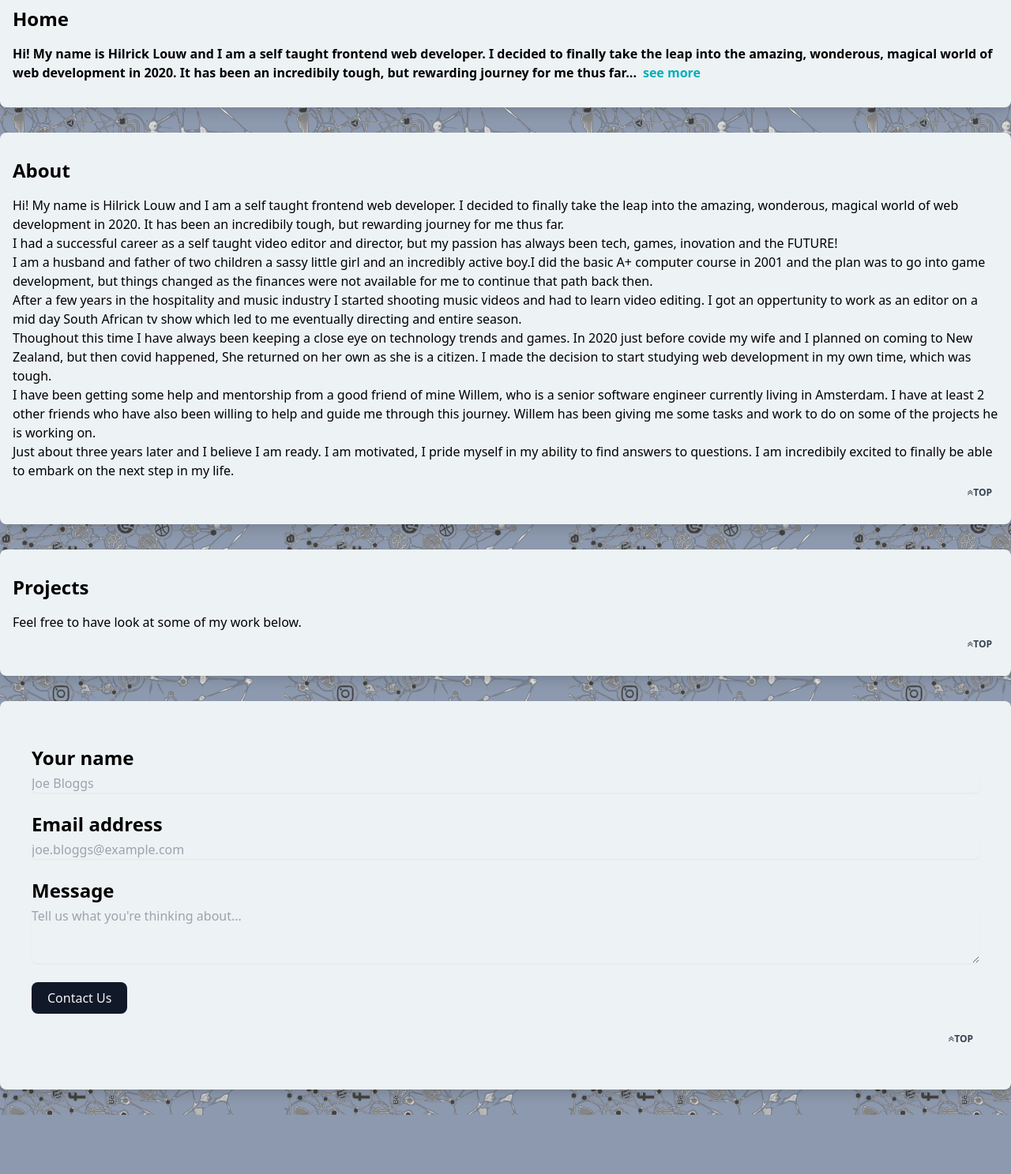
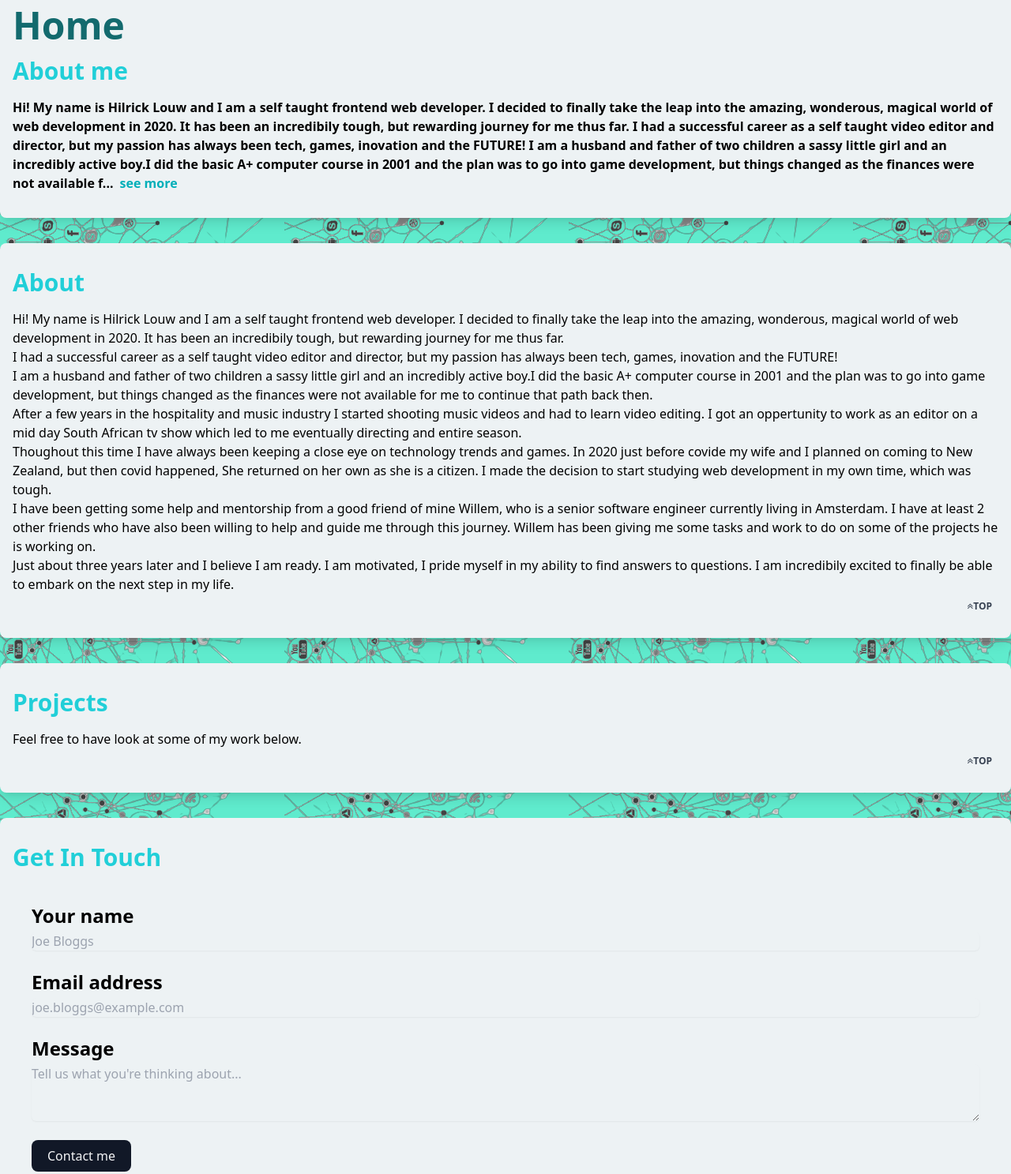
Before and after one commit to HilrickWebDev/my-portfolio, a website: page index.html in a window 1280 px wide. Shown: the part 140-1627 px from the top of the page at 79% size. Before the commit the page ends 1552 px from the top, so only its background shows below. Drawn offline with nearby package versions, Linux system fonts and the light colour scheme.

Commit message:
15/12/22

```diff
--- a/app.js
+++ b/app.js
@@ -14,3 +14,17 @@ function submitForm() {
   // Open the URL in a new window
   window.open(url);
 }
+
+const homeElement = document.querySelector("#home");
+const homePElement = homeElement.querySelector("p");
+
+const aboutElement = document.querySelector("#about");
+const aboutPElement = aboutElement.querySelector("p");
+const textContent = aboutPElement.textContent;
+const truncatedText =
+  textContent.substring(0, 800) +
+  '...<a href="#about" class="font-bold px-2 text-right see-more">see more</a>';
+
+homePElement.innerHTML = truncatedText;
+
+// BURGER MENU
--- a/index.html
+++ b/index.html
@@ -30,6 +30,7 @@
       <header id="navbar" class="bg-gray-900 py-6">
         <div class="container mx-auto main-container">
           <h1 class="text-3xl font-bold">Hilrick Louw</h1>
+
           <nav class="ml-auto nav-menu">
             <a href="#home" class="font-bold px-2 text-right nav-item">Home</a>
             <a href="#about" class="font-bold px-2 text-right nav-item"
@@ -55,14 +56,11 @@
             id="home"
             class="h-full w-screen w-full max-w-full mx-auto px-4 py-8 bg-white rounded-lg shadow-lg"
           >
-            <h2 class="text-2xl font-bold mb-4">Home</h2>
+            <h1 class="home-text text-5xl font-bold mb-4">Home</h1>
+            <h1 class="header-text text-3xl font-bold mb-4">About me</h1>
+
             <p class="font-bold">
-              Hi! My name is Hilrick Louw and I am a self taught frontend web
-              developer. I decided to finally take the leap into the amazing,
-              wonderous, magical world of web development in 2020. It has been
-              an incredibily tough, but rewarding journey for me thus far...<a
-                href="#about"
-                class="font-bold px-2 text-right see-more"
+              <a href="#about" class="font-bold px-2 text-right see-more"
                 >see more</a
               >
             </p>
@@ -74,7 +72,7 @@
             id="about"
             class="h-full w-screen w-full max-w-full mx-auto px-4 py-8 bg-white rounded-lg shadow-lg mt-8"
           >
-            <h2 class="text-2xl font-bold mb-4">About</h2>
+            <h2 class="header-text text-3xl font-bold mb-4">About</h2>
             <p>
               Hi! My name is Hilrick Louw and I am a self taught frontend web
               developer. I decided to finally take the leap into the amazing,
@@ -130,7 +128,7 @@
             id="projects"
             class="h-full w-screen w-full max-w-full mx-auto px-4 py-8 bg-white rounded-lg shadow-lg mt-8"
           >
-            <h2 class="text-2xl font-bold mb-4">Projects</h2>
+            <h2 class="header-text text-3xl font-bold mb-4">Projects</h2>
             <p>Feel free to have look at some of my work below.</p>
 
             <div>
@@ -149,6 +147,7 @@
             id="contact"
             class="h-full w-screen w-full max-w-full mx-auto px-4 py-8 bg-white rounded-lg shadow-lg mt-8"
           >
+            <h2 class="header-text text-3xl font-bold mb-4">Get In Touch</h2>
             <div class="p-6 sm:rounded-md">
               <form method="get" action="#" onsubmit="submitForm()">
                 <label class="block mb-6">
@@ -182,9 +181,9 @@
                 <div class="mb-6">
                   <button
                     type="submit"
-                    class="h-10 px-5 text-gray-100 bg-gray-900 rounded-lg transition-colors duration-150 focus:shadow-outline hover:bg-gray-500 hover:text-gray-900"
+                    class="h-10 px-5 text-gray-100 bg-gray-900 rounded-lg transition-colors duration-150 focus:shadow-outline hover:bg-green-300 hover:text-gray-900"
                   >
-                    Contact Us
+                    Contact me
                   </button>
                 </div>
                 <div>
--- /dev/null
+++ b/package.json
@@ -0,0 +1,5 @@
+{
+  "devDependencies": {
+    "tailwindcss": "^3.2.4"
+  }
+}
--- a/styles.css
+++ b/styles.css
@@ -1,5 +1,5 @@
 body {
-    background-color: #8d99ae;
+    background-color: #5febcd;
     background-image: url(/images/background2.png);
 }
 header {
@@ -12,7 +12,6 @@ header {
 
 #about {
     background-color: #edf2f4;
-
 }
 
 #projects {
@@ -35,3 +34,23 @@ header {
 .see-more {
     color: #00afb9;
 }
+
+.home-text {
+    color: #136a6e;
+}
+
+.header-text {
+    color: #21cfd8;
+}
+
+/* BURGER MENU */
+
+.burger-menu {
+    display: none;
+  }
+
+  @media only screen and (max-width: 640px) {
+    .burger-menu {
+      display: block;
+    }
+  }
```
Also changed, not shown: images/Me.png (added), 1 other file.
